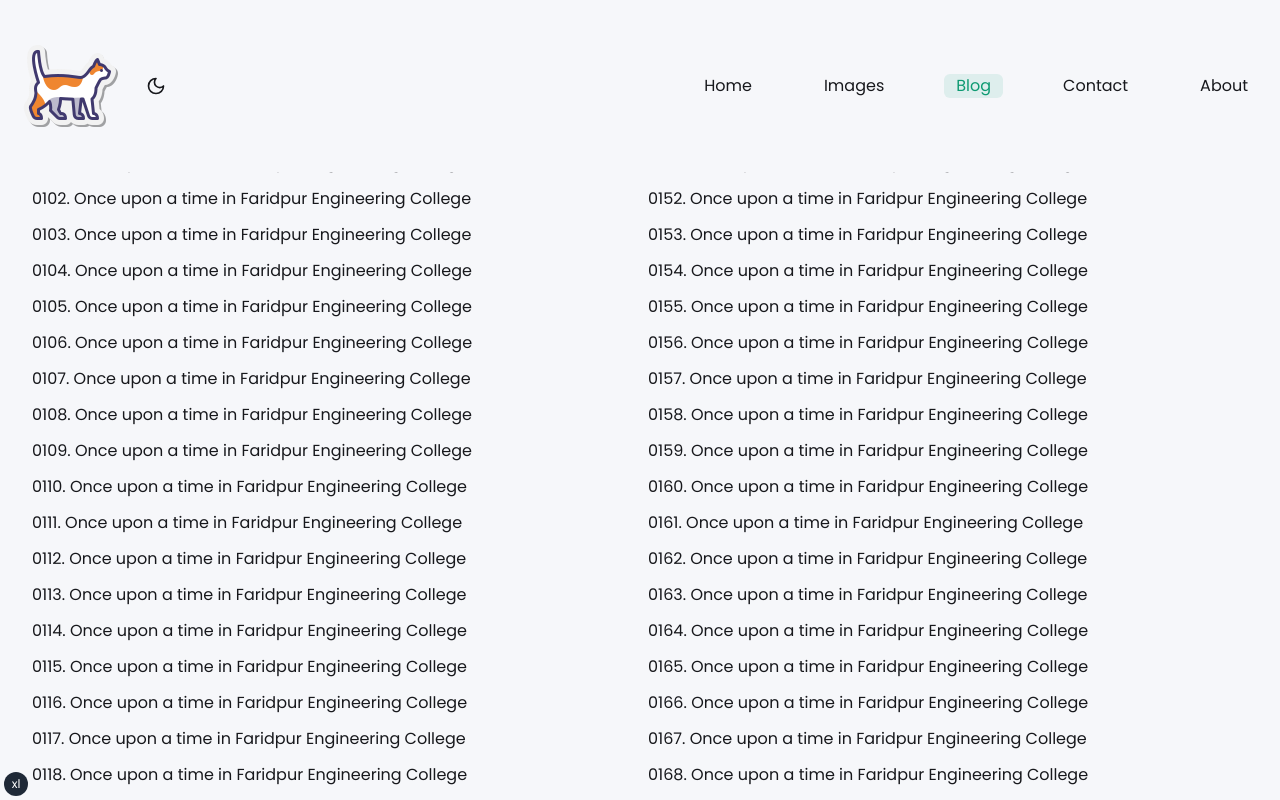
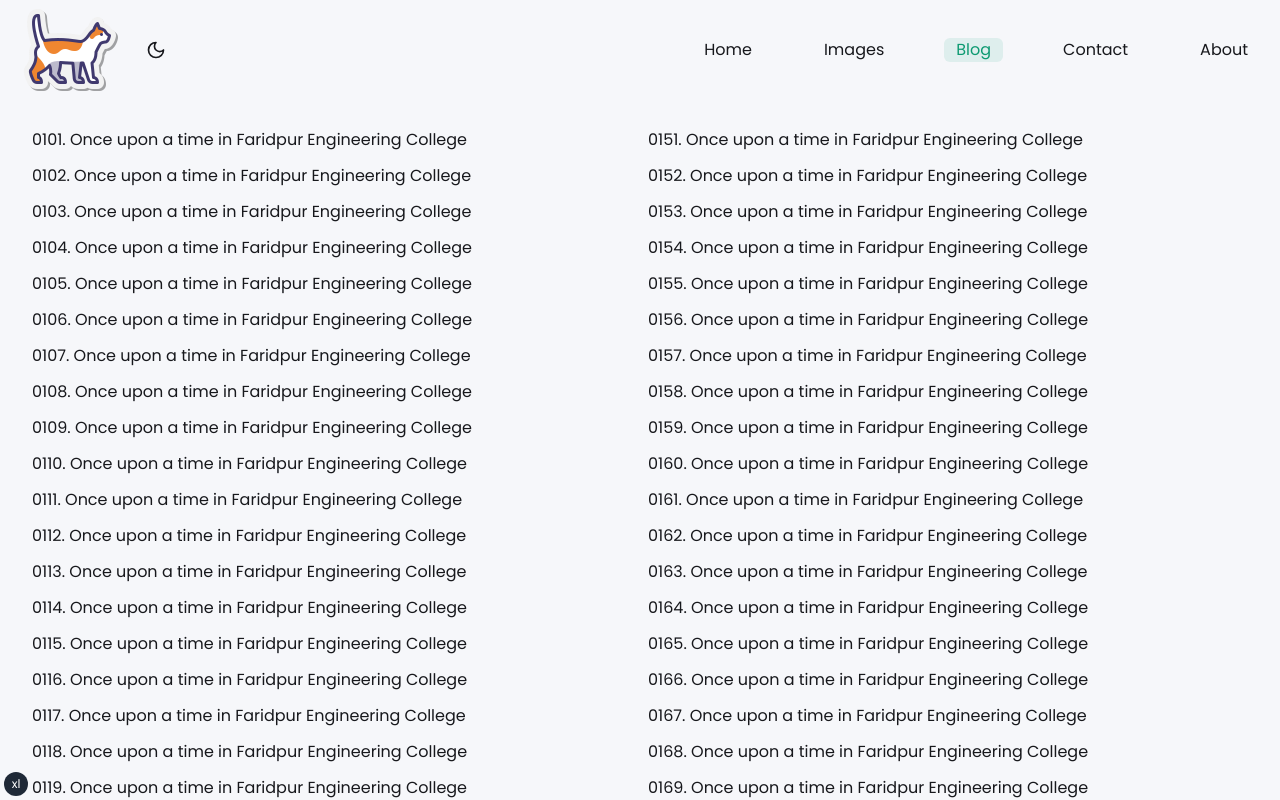
Before and after one commit to shadcn-ui/next-template, a Next.js app: page /blog in a window 1280 px wide. Shown: the top 800 px of the page. Built offline with nearby package versions, Linux system fonts and the light colour scheme.

Commit message:
motion with ref

```diff
--- /dev/null
+++ b/app/about/page.tsx
@@ -0,0 +1,16 @@
+'use client';
+
+import { Text } from '@/components/ui/text';
+import Motion from '@/components/motion';
+
+export default function AboutPage() {
+  return (
+    <section className="container">
+      <Motion asChild initial="bottom">
+        <Text intent={'heading'} className="text-primary text-center font-bold">
+          Sohan R. Emon
+        </Text>
+      </Motion>
+    </section>
+  );
+}
--- a/app/layout.tsx
+++ b/app/layout.tsx
@@ -40,19 +40,10 @@ export default function RootLayout({ children }: RootLayoutProps) {
     <>
       <html lang="en" suppressHydrationWarning>
         <head className="revert" />
-        <body
-          className={cn(
-            'bg-background min-h-screen font-sans antialiased',
-            fontSans.variable
-          )}
-        >
+        <body className={cn('pt-32 font-sans', fontSans.variable)}>
           <ThemeProvider attribute="class" defaultTheme="system" enableSystem>
-            <div className="relative flex min-h-screen flex-col">
-              <Navbar />
-              <div className="flex-1">
-                <TransitionProvider>{children}</TransitionProvider>
-              </div>
-            </div>
+            <Navbar />
+            <TransitionProvider>{children}</TransitionProvider>
             <TailwindIndicator />
             <GoToTop />
           </ThemeProvider>
--- a/components/motion.tsx
+++ b/components/motion.tsx
@@ -1,12 +1,13 @@
+// @ts-nocheck
 'use client';
 
-import { ElementType, HtmlHTMLAttributes, forwardRef, useId } from 'react';
+import { ComponentPropsWithRef, ElementType, forwardRef, useId } from 'react';
 import { Slot } from '@radix-ui/react-slot';
 import { Variants, motion } from 'framer-motion';
 
 import { defaultVariants } from '@/config/variants';
 
-interface MotionProps extends HtmlHTMLAttributes<HTMLDivElement> {
+interface MotionProps extends ComponentPropsWithRef<'div'> {
   as?: ElementType;
   asChild?: boolean;
   variants?: Variants;
@@ -22,24 +23,31 @@ const Component = forwardRef<HTMLDivElement, MotionProps>(
 
 Component.displayName = 'Motion';
 const MotionComponent = motion(Component);
+MotionComponent.displayName = 'MotionComponent';
 
 const withVariants =
-  (Comp: typeof MotionComponent): typeof MotionComponent =>
-  // @ts-ignore
+  (Comp: typeof Component): typeof MotionComponent =>
   // eslint-disable-next-line react/display-name
-  (props: any) => {
+  ({
+    ref,
+    transition,
+    always,
+    whileInView,
+    ...props
+  }: ComponentPropsWithRef<typeof MotionComponent>) => {
     const id = useId();
     return (
       <Comp
         key={id}
+        ref={ref}
         variants={defaultVariants}
-        whileInView={props.whileInView || 'visible'}
-        viewport={{ once: !props.always }}
+        whileInView={whileInView || 'visible'}
+        viewport={{ once: !always }}
         transition={{
           delay: 0.1,
           duration: 0.3,
           type: 'tween',
-          ...props.transition,
+          ...transition,
         }}
         {...props}
       />
--- a/components/navbar.tsx
+++ b/components/navbar.tsx
@@ -1,9 +1,9 @@
 'use client';
 
-import { useState } from 'react';
+import { useCallback, useEffect, useState } from 'react';
 import Link from 'next/link';
 import { usePathname } from 'next/navigation';
-import { AnimatePresence } from 'framer-motion';
+import { AnimatePresence, useScroll } from 'framer-motion';
 
 import { siteConfig } from '@/config/site';
 import { cn, isNavActive } from '@/lib/utils';
@@ -15,9 +15,28 @@ import { ThemeToggle } from './theme-toggle';
 
 export default function Navbar() {
   const [isMenuOpen, setIsMenuOpen] = useState(false);
+  const { scrollY } = useScroll();
+  const [hidden, setHidden] = useState(false);
+
+  const update = useCallback(() => {
+    if (scrollY.get() > scrollY.getPrevious()) {
+      setHidden(true);
+    } else if (scrollY.get() < scrollY.getPrevious()) {
+      setHidden(false);
+    }
+  }, [scrollY]);
+
+  useEffect(() => {
+    scrollY.on('change', update);
+  }, [scrollY, update]);
+
   return (
-    <section className="bg-background sticky inset-x-0 top-0 z-40">
-      <nav className="container flex items-center justify-between px-5 py-9">
+    <section
+      className={cn('bg-background fixed inset-x-0 top-0 z-40', {
+        hidden: hidden,
+      })}
+    >
+      <nav className="container flex items-center justify-between px-5 ">
         <div className="flex items-center gap-4">
           <Brand />
           <ThemeToggle />
@@ -61,6 +80,7 @@ const NavContent = () => {
             </h3>
             {isNavActive(_.href, path) && (
               <Motion
+                as="span"
                 layoutId="nav-bg"
                 className="bg-primary/10 absolute inset-0 -z-10 rounded-md "
               />
@@ -84,9 +104,9 @@ const NavContentMob = ({ setIsMenuOpen }: { setIsMenuOpen: Function }) => {
     >
       {siteConfig.nav.map((_) => (
         <li onClick={() => setIsMenuOpen(false)} key={_.title}>
-          <h3 className="hover:text-primary/50 capitalize">
+          <span className="hover:text-primary/50 capitalize">
             <Link href={_.href}>{_.title}</Link>
-          </h3>
+          </span>
         </li>
       ))}
     </Motion>
--- a/config/variants.ts
+++ b/config/variants.ts
@@ -3,8 +3,8 @@ import { Variants } from 'framer-motion';
 export const defaultVariants: Variants = {
   left: { x: -300, opacity: 0 },
   right: { x: 300, opacity: 0 },
-  up: { y: -300, opacity: 0 },
-  down: { y: 100, opacity: 0 },
+  top: { y: -300, opacity: 0 },
+  bottom: { y: 100, opacity: 0 },
   hidden: { opacity: 0 },
   visible: { x: 0, y: 0, opacity: 1, scale: 1 },
   scaleUp: { y: 0, opacity: 1, scale: 1 },
--- a/context/scroll-provider.tsx
+++ b/context/scroll-provider.tsx
@@ -11,7 +11,7 @@ export default function ScrollProvider({
   const { scrollY } = useScroll();
 
   const _y = useTransform(scrollY, [0, containerSize], [0, -containerSize]);
-  const y = useSpring(_y, { stiffness: 10, mass: 0.1 });
+  const y = useSpring(_y, { stiffness: 50 });
 
   useLayoutEffect(() => {
     const container = containerRef.current;
--- a/context/transition-provider.tsx
+++ b/context/transition-provider.tsx
@@ -13,12 +13,7 @@ export default function TransitionProvider({
 }) {
   const path = usePathname();
   return (
-    <Motion
-      className=""
-      initial={initial}
-      transition={{ duration: 0.4 }}
-      key={path}
-    >
+    <Motion initial={initial} transition={{ duration: 0.4 }} key={path}>
       {children}
     </Motion>
   );
--- a/lib/utils.ts
+++ b/lib/utils.ts
@@ -6,7 +6,7 @@ export function cn(...inputs: ClassValue[]) {
 }
 
 export function isNavActive(href: string, path: string) {
-  return href === '/' ? path === '/' : path.includes(href);
+  return href === '/' ? path === '/' : path?.includes(href);
 }
 
 export function extractHSLValues(input: string) {
--- a/package.json
+++ b/package.json
@@ -1,6 +1,6 @@
 {
-  "name": "next-template",
-  "version": "0.0.2",
+  "name": "sohanemon-next",
+  "version": "0.0.5",
   "private": true,
   "scripts": {
     "dev": "next dev",
--- a/styles/plugins/base.ts
+++ b/styles/plugins/base.ts
@@ -28,7 +28,8 @@ export const base = plugin(function ({ addBase }) {
         scrollBehavior: 'smooth !important',
       },
       body: {
-        '@apply bg-background text-foreground overflow-x-hidden': {},
+        '@apply bg-background text-foreground min-h-screen antialiased overflow-x-hidden selection:text-white selection:bg-primary':
+          {},
         'font-feature-settings': `'rlig' 1, 'calt' 1`,
       },
       'input,textarea': {
```
Also changed, not shown: components.json (deleted).
